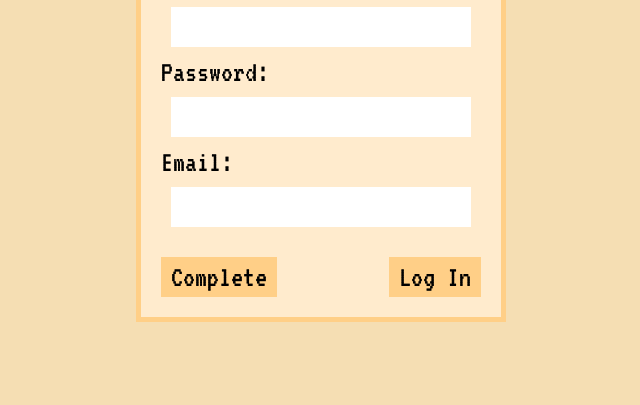
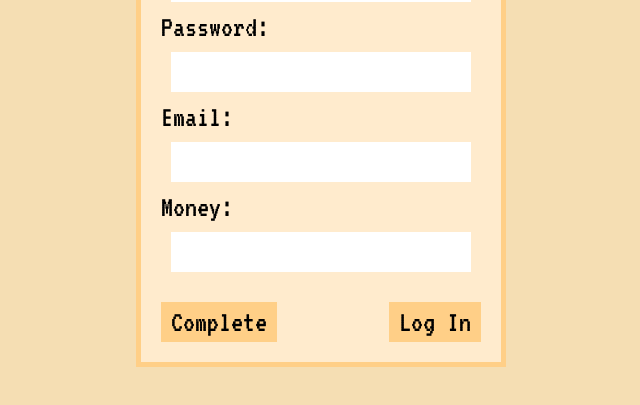
Before and after one commit to Milos252/bank, a plain HTML site: page signup/signup.html in a window 1280 px wide. Shown: the part 311-716 px from the top of the page, without its empty margins (319-959 px from the left). Drawn offline with Linux system fonts and the light colour scheme.

Commit message:
Revert "Removed money"
This reverts commit 848060de60e3739f407180925d2fd804f3577cf8.

```diff
--- a/signup/signup.html
+++ b/signup/signup.html
@@ -31,6 +31,15 @@
                     autocomplete="off"
                 />
             </div>
+            <div id="money-div">
+                <label for="money">Money: <br /></label>
+                <input
+                    type="number"
+                    name="money"
+                    id="money"
+                    autocomplete="off"
+                />
+            </div>
 
             <div id="btns">
                 <button type="submit">Complete</button>
--- a/signup/signup.js
+++ b/signup/signup.js
@@ -6,10 +6,10 @@ btn.addEventListener('click', () => {
     let username = document.querySelector('#name').value;
     let password = document.querySelector('#password').value;
     let email = document.querySelector('#email').value;
-    let money = '0';
+    let money = document.querySelector('#money').value;
 
 
-    if (username !== '' && password !== '' && email !== '') {
+    if (username !== '' && password !== '' && money !== '') {
         fetch(url, {
             method: 'POST',
             headers: {
```
